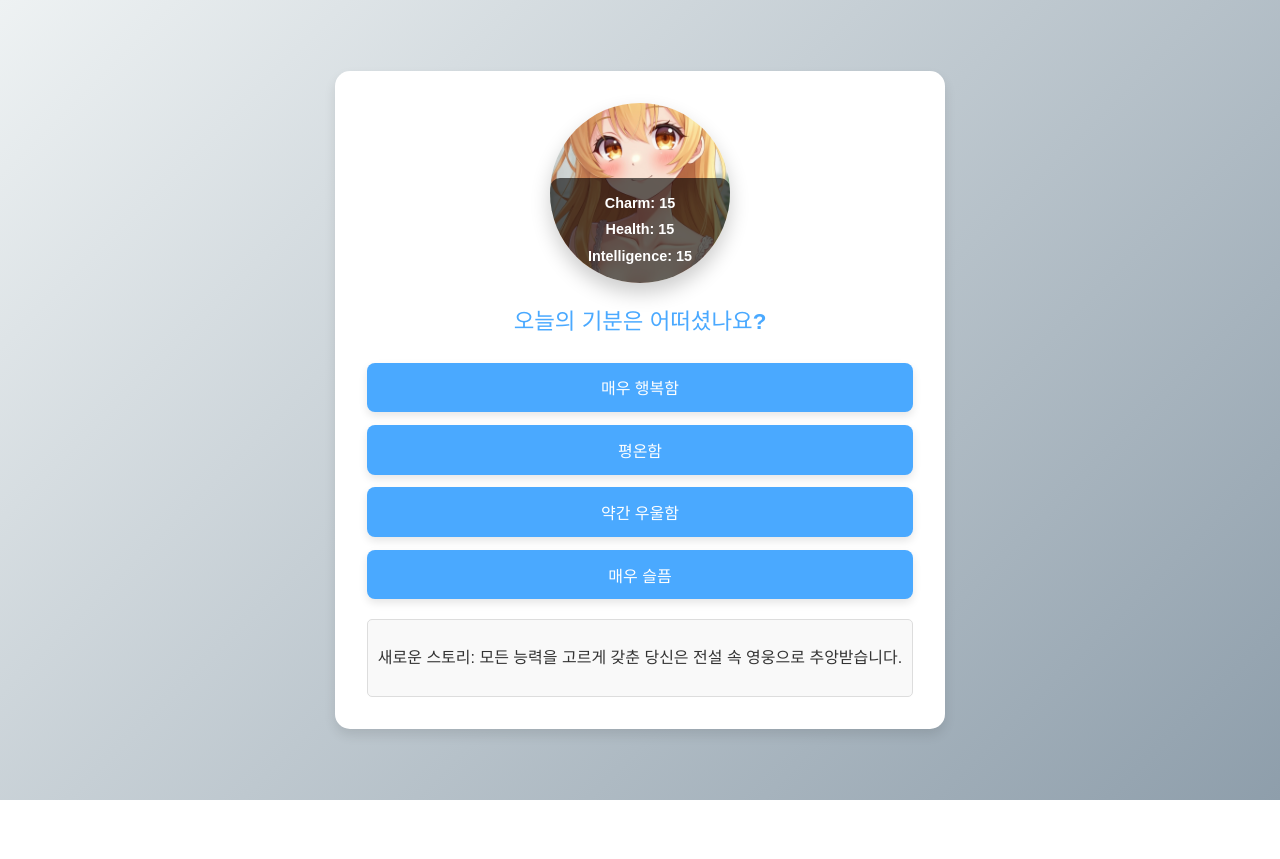
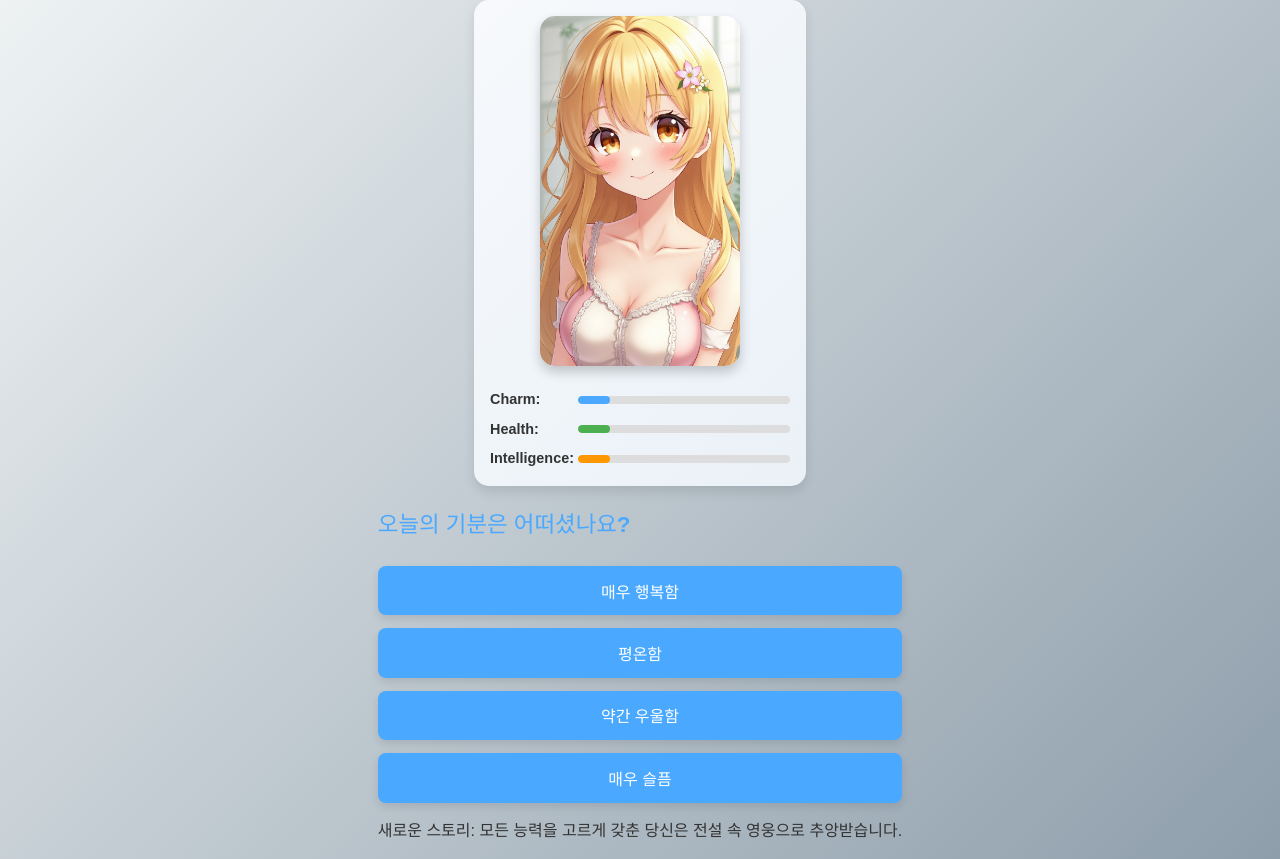
Before and after one commit to BokEumEom/princess-maker, a React (Vite) app: page / in a window 1280 px wide. Before the commit the page ends 800 px from the top, so only its background shows below. Built offline with nearby package versions, Linux system fonts and the light colour scheme.

Commit message:
UI 개선 및 최종 결과 페이지

```diff
--- a/src/components/Avatar.jsx
+++ b/src/components/Avatar.jsx
@@ -7,18 +7,41 @@ const Avatar = ({ avatar }) => {
   const avatarImage = `/assets/images/princess01.png`;
 
   return (
-    <div
-      className="avatar-container"
-      style={{
-        backgroundImage: `url(${avatarImage})`,
-        backgroundSize: "cover",
-        backgroundPosition: "center",
-      }}
-    >
-      <div className="avatar-stats">
-        <p>Charm: {stats.charm}</p>
-        <p>Health: {stats.health}</p>
-        <p>Intelligence: {stats.intelligence}</p>
+    <div className="avatar-wrapper">
+      {/* 아바타 이미지 */}
+      <div className="avatar-container">
+        <img src={avatarImage} alt="Avatar" className="avatar-image" />
+      </div>
+
+      {/* 능력치 표시 */}
+      <div className="stats-container">
+        <div className="stat-bar">
+          <span className="stat-label">Charm:</span>
+          <div className="progress-bar">
+            <div
+              className="progress-fill charm"
+              style={{ width: `${stats.charm}%` }}
+            ></div>
+          </div>
+        </div>
+        <div className="stat-bar">
+          <span className="stat-label">Health:</span>
+          <div className="progress-bar">
+            <div
+              className="progress-fill health"
+              style={{ width: `${stats.health}%` }}
+            ></div>
+          </div>
+        </div>
+        <div className="stat-bar">
+          <span className="stat-label">Intelligence:</span>
+          <div className="progress-bar">
+            <div
+              className="progress-fill intelligence"
+              style={{ width: `${stats.intelligence}%` }}
+            ></div>
+          </div>
+        </div>
       </div>
     </div>
   );
--- a/src/hooks/useAvatar.js
+++ b/src/hooks/useAvatar.js
@@ -2,27 +2,29 @@ import { useState } from "react";
 
 const initialAvatar = {
   stats: { charm: 15, health: 15, intelligence: 15 },
-  storyProgress: [],
+  storyProgress: [], // 스토리 진행 상태
 };
 
 const useAvatar = () => {
   const [avatar, setAvatar] = useState(initialAvatar);
 
+  // 아바타 능력치 업데이트
   const updateAvatar = (effect) => {
     setAvatar((prev) => {
       const updatedStats = { ...prev.stats };
       Object.keys(effect).forEach((key) => {
         updatedStats[key] = Math.max(0, (updatedStats[key] || 0) + effect[key]); // 음수 방지
       });
-      console.log("Updated Avatar Stats:", updatedStats);
+      console.log("Updated Avatar Stats:", updatedStats); // 디버깅 로그
       return { ...prev, stats: updatedStats };
     });
   };
 
+  // 새로운 스토리 이벤트 추가
   const updateStoryProgress = (newEvent) => {
     setAvatar((prev) => {
       if (!prev.storyProgress.some((e) => e.id === newEvent.id)) {
-        console.log("Adding new story event:", newEvent.text);
+        console.log("Adding new story event:", newEvent.text); // 디버깅 로그
         return {
           ...prev,
           storyProgress: [...prev.storyProgress, newEvent],
--- a/src/pages/Home.jsx
+++ b/src/pages/Home.jsx
@@ -43,7 +43,13 @@ const Home = () => {
   };
 
   const navigateToSummary = () => {
-    navigate("/summary", { state: { avatar } }); // SummaryPage로 데이터 전달
+    // 복제 가능한 avatar 데이터만 추출
+    const safeAvatar = {
+      ...avatar,
+      storyProgress: avatar.storyProgress.map(({ id, text }) => ({ id, text })), // 함수 제거
+    };
+
+    navigate("/summary", { state: { avatar: safeAvatar } });
   };
 
   if (!questions || questions.length === 0) {
--- a/src/pages/SummaryPage.jsx
+++ b/src/pages/SummaryPage.jsx
@@ -7,20 +7,16 @@ import endings from "../data/endings";
 const SummaryPage = () => {
   const location = useLocation();
   const navigate = useNavigate();
-
-  // location.state에서 avatar 가져오기
   const avatar = location.state?.avatar;
 
-  // 데이터가 없으면 홈으로 리다이렉트
   useEffect(() => {
     if (!avatar) {
-      console.log("No avatar data. Redirecting to Home...");
       navigate("/");
     }
   }, [avatar, navigate]);
 
   if (!avatar) {
-    return null; // 리다이렉트 대기 중
+    return null;
   }
 
   const getEnding = (stats) => {
@@ -39,15 +35,33 @@ const SummaryPage = () => {
 
   return (
     <div className="summary-page">
-      <h2>결과 요약</h2>
-      <Avatar avatar={avatar} />
-      <StoryProgress storyProgress={avatar.storyProgress} />
-      <div className="ending-container">
-        <h3>최종 엔딩</h3>
-        <p>{ending.message}</p>
-        <img src={ending.image} alt="Ending Illustration" />
+      <h2 className="summary-title">결과 요약</h2>
+
+      {/* 아바타 */}
+      <div className="summary-avatar">
+        <Avatar avatar={avatar} />
       </div>
-      <button onClick={() => navigate("/")}>다시 시작하기</button>
+
+      {/* 스토리 진행 */}
+      <div className="story-progress-container">
+        <StoryProgress storyProgress={avatar.storyProgress} />
+      </div>
+
+      {/* 최종 엔딩 */}
+      <div className="ending-card">
+        <h3 className="ending-title">최종 엔딩</h3>
+        <p className="ending-message">{ending.message}</p>
+        <img
+          src={ending.image}
+          alt="Ending Illustration"
+          className="ending-image"
+        />
+      </div>
+
+      {/* 다시 시작 버튼 */}
+      <button className="restart-btn" onClick={() => navigate("/")}>
+        다시 시작하기
+      </button>
     </div>
   );
 };
--- a/src/styles/styles.css
+++ b/src/styles/styles.css
@@ -11,9 +11,8 @@ body {
   color: #333;
 }
 
-/* 홈 컨테이너 */
-.home-container,
-.summary-page {
+/* 공통 컨테이너 스타일 */
+.container {
   max-width: 600px;
   margin: 2rem auto;
   padding: 2rem;
@@ -23,40 +22,87 @@ body {
   text-align: center;
 }
 
-/* 아바타 컨테이너 */
-.avatar-container {
-  position: relative;
-  width: 180px; /* 컨테이너 너비 */
-  height: 180px; /* 컨테이너 높이 */
-  margin: 0 auto; /* 중앙 정렬 */
-  border-radius: 50%; /* 원형 컨테이너 */
-  overflow: hidden; /* 원 밖으로 텍스트/이미지 넘침 방지 */
-  box-shadow: 0 10px 20px rgba(0, 0, 0, 0.2);
+/* Avatar 컴포넌트 스타일 */
+
+/* 전체 컨테이너 */
+.avatar-wrapper {
+  display: flex;
+  flex-direction: column;
+  align-items: center;
+  justify-content: center;
+  padding: 1rem;
+  background: linear-gradient(135deg, #f7f9fc, #eaf1f7);
+  border-radius: 15px;
+  box-shadow: 0 6px 12px rgba(0, 0, 0, 0.1);
+  max-width: 300px;
+  margin: 0 auto;
 }
 
-/* 아바타 능력치 */
-.avatar-stats {
-  position: absolute;
-  bottom: 0;
-  left: 0;
-  right: 0;
-  background: rgba(0, 0, 0, 0.6); /* 반투명 배경 */
-  color: white;
-  padding: 10px 5px;
-  font-size: 0.9rem;
-  text-align: center;
-  border-top-left-radius: 10px;
-  border-top-right-radius: 10px;
+/* 아바타 이미지 */
+.avatar-container {
+  width: 100%;
+  max-width: 200px;
 }
 
-/* 능력치 강조 */
-.avatar-stats p {
-  margin: 5px 0;
-  font-weight: bold;
+.avatar-image {
+  width: 100%;
+  border-radius: 15px;
+  box-shadow: 0 6px 12px rgba(0, 0, 0, 0.2);
 }
 
+/* 능력치 컨테이너 */
+.stats-container {
+  margin-top: 1rem;
+  width: 100%;
+  display: flex;
+  flex-direction: column;
+  gap: 0.5rem;
+}
 
-/* 질문 카드 */
+/* 능력치 바 */
+.stat-bar {
+  display: flex;
+  align-items: center;
+  gap: 0.5rem;
+}
+
+.stat-label {
+  width: 80px; /* 고정 너비 */
+  font-size: 0.9rem;
+  font-weight: bold;
+  color: #333;
+}
+
+/* 진행 바 */
+.progress-bar {
+  flex-grow: 1;
+  background: #ddd;
+  height: 8px;
+  border-radius: 10px;
+  overflow: hidden;
+  position: relative;
+}
+
+.progress-fill {
+  height: 100%;
+  border-radius: 10px;
+  transition: width 0.3s ease-in-out;
+}
+
+/* 능력치 색상 */
+.progress-fill.charm {
+  background: #4aa9ff;
+}
+
+.progress-fill.health {
+  background: #4caf50;
+}
+
+.progress-fill.intelligence {
+  background: #ff9800;
+}
+
+/* 질문 카드 스타일 */
 .question-card h3 {
   margin-bottom: 1.5rem;
   font-size: 1.4rem;
@@ -92,50 +138,77 @@ body {
   box-shadow: 0 2px 4px rgba(0, 0, 0, 0.2);
 }
 
-/* 결과 피드백 */
-.result-feedback {
-  font-size: 1rem;
-  line-height: 1.6;
-  text-align: left;
-  margin-top: 1rem;
-  color: #555;
+/* 결과 페이지 스타일 */
+.summary-page {
+  display: flex;
+  flex-direction: column;
+  align-items: center;
+  justify-content: center;
+  min-height: 100vh;
+  background: linear-gradient(135deg, #a2c4f5, #e8eaf6);
+  padding: 2rem;
 }
 
-/* 요약 페이지 */
-.summary-page h2 {
-  margin-bottom: 2rem;
-  font-size: 2rem;
-  color: #4aa9ff;
+.summary-title {
+  font-size: 2.5rem;
+  font-weight: bold;
+  color: #333;
+  margin-bottom: 1.5rem;
 }
 
-.custom-message {
-  margin-top: 2rem;
-  padding: 1.5rem;
-  background: #f9fafe;
-  border: 1px solid #cfe3fc;
-  border-radius: 10px;
-  text-align: left;
+.summary-avatar {
+  margin-bottom: 2rem;
 }
 
-.custom-message h3 {
-  font-size: 1.6rem;
-  margin-bottom: 0.8rem;
-  color: #4aa9ff;
+.story-progress-container {
+  width: 100%;
+  max-width: 500px;
+  margin-bottom: 2rem;
+  background: #fff;
+  border-radius: 10px;
+  box-shadow: 0 6px 12px rgba(0, 0, 0, 0.1);
+  padding: 1.5rem;
 }
 
-.custom-message p {
-  font-size: 1.2rem;
-  color: #555;
-  line-height: 1.6;
+/* 엔딩 카드 스타일 */
+.ending-card {
+  text-align: center;
+  background: #fff;
+  border-radius: 15px;
+  padding: 2rem;
+  max-width: 500px;
+  width: 100%;
+  box-shadow: 0 8px 16px rgba(0, 0, 0, 0.2);
+  margin-bottom: 2rem;
+  animation: fadeIn 1s ease-in-out;
 }
 
-/* 버튼 스타일 */
-.summary-btn {
+.ending-title {
+  font-size: 1.8rem;
+  font-weight: bold;
+  color: #4aa9ff;
+  margin-bottom: 1rem;
+}
+
+.ending-message {
+  font-size: 1.2rem;
+  line-height: 1.6;
+  color: #555;
+  margin-bottom: 1.5rem;
+}
+
+.ending-image {
+  max-width: 100%;
+  height: auto;
+  border-radius: 15px;
+}
+
+/* 공통 버튼 스타일 */
+.button {
   display: inline-block;
-  margin-top: 2rem;
-  padding: 0.8rem 1.5rem;
-  font-size: 1.1rem;
-  color: #ffffff;
+  padding: 0.8rem 2rem;
+  font-size: 1.2rem;
+  color: #fff;
   background: #4aa9ff;
   border: none;
   border-radius: 10px;
@@ -144,62 +217,25 @@ body {
   box-shadow: 0 6px 12px rgba(0, 0, 0, 0.1);
 }
 
-.summary-btn:hover {
+.button:hover {
   background: #358fd4;
   transform: translateY(-3px);
 }
 
-.summary-btn:active {
+.button:active {
   background: #2c7bb6;
   transform: translateY(0);
   box-shadow: 0 3px 6px rgba(0, 0, 0, 0.2);
 }
 
-.new-story {
-  margin-top: 20px;
-  padding: 10px;
-  background-color: #f9f9f9;
-  border: 1px solid #ddd;
-  border-radius: 5px;
-  animation: fadeIn 0.5s ease-in-out;
-}
-
+/* 애니메이션 */
 @keyframes fadeIn {
   from {
     opacity: 0;
+    transform: translateY(10px);
   }
   to {
     opacity: 1;
+    transform: translateY(0);
   }
 }
-
-.ending-container {
-  margin-top: 20px;
-  text-align: center;
-}
-
-.ending-message {
-  font-size: 18px;
-  margin-bottom: 10px;
-}
-
-.ending-image {
-  max-width: 100%;
-  height: auto;
-  border-radius: 10px;
-}
-
-.restart-btn {
-  margin-top: 20px;
-  padding: 10px 20px;
-  font-size: 16px;
-  background-color: #007bff;
-  color: white;
-  border: none;
-  border-radius: 5px;
-  cursor: pointer;
-}
-
-.restart-btn:hover {
-  background-color: #0056b3;
-}
```
